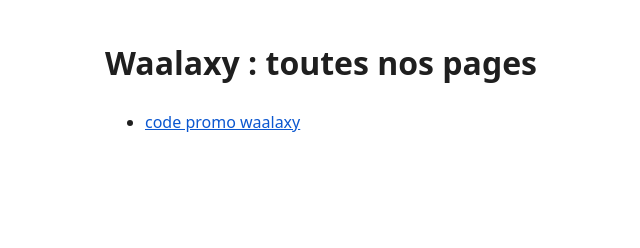
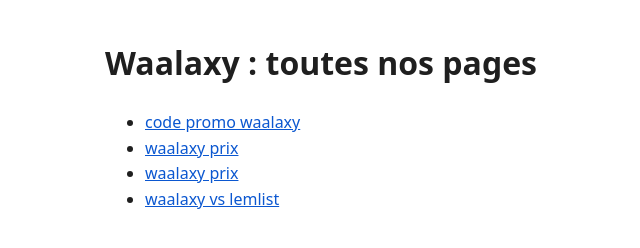
Before and after one commit to wearetheonesin/wearetheonesin.github.io, a plain HTML site: page waalaxy/index.html in a window 1280 px wide. Shown: the whole page, without its empty margins (155-795 px from the left). Drawn offline with Linux system fonts and the light colour scheme.

Commit message:
hub waalaxy/index.html

```diff
--- a/waalaxy/index.html
+++ b/waalaxy/index.html
@@ -1 +1 @@
-<!doctype html><html lang="fr"><head><meta charset="utf-8"><meta name="viewport" content="width=device-width,initial-scale=1"><title>Waalaxy : toutes nos pages</title><style>body{max-width:760px;margin:0 auto;padding:16px;font-family:system-ui,sans-serif;line-height:1.6;color:#1f1f1f}a{color:#0b57d0;text-decoration:underline}img{max-width:100%;height:auto}table{width:100%;border-collapse:collapse}td,th{border:1px solid #ccc;padding:6px;vertical-align:top}@media(max-width:600px){table,tbody,tr,td,th{display:block;width:auto}tr{margin-bottom:12px}}</style></head><body><h1>Waalaxy : toutes nos pages</h1><ul><li><a href="https://justedescomparatifs.wordpress.com/2026/11/19/code-promo-waalaxy-2026-offres-verifiees-prix-des-plans/">code promo waalaxy</a></li></ul></body></html>
+<!doctype html><html lang="fr"><head><meta charset="utf-8"><meta name="viewport" content="width=device-width,initial-scale=1"><title>Waalaxy : toutes nos pages</title><style>body{max-width:760px;margin:0 auto;padding:16px;font-family:system-ui,sans-serif;line-height:1.6;color:#1f1f1f}a{color:#0b57d0;text-decoration:underline}img{max-width:100%;height:auto}table{width:100%;border-collapse:collapse}td,th{border:1px solid #ccc;padding:6px;vertical-align:top}@media(max-width:600px){table,tbody,tr,td,th{display:block;width:auto}tr{margin-bottom:12px}}</style></head><body><h1>Waalaxy : toutes nos pages</h1><ul><li><a href="https://justedescomparatifs.wordpress.com/2026/11/19/code-promo-waalaxy-2026-offres-verifiees-prix-des-plans/">code promo waalaxy</a></li><li><a href="https://www.tumblr.com/blog/view/avis-meilleurs/833676094031953920">waalaxy prix</a></li><li><a href="https://telegra.ph/Waalaxy-prix-2026--tarifs-Pro-Avancé-et-Business-11-19">waalaxy prix</a></li><li><a href="https://justedescomparatifs.wordpress.com/2026/11/19/waalaxy-vs-lemlist-2026-prix-formules-choix/">waalaxy vs lemlist</a></li></ul></body></html>
```
